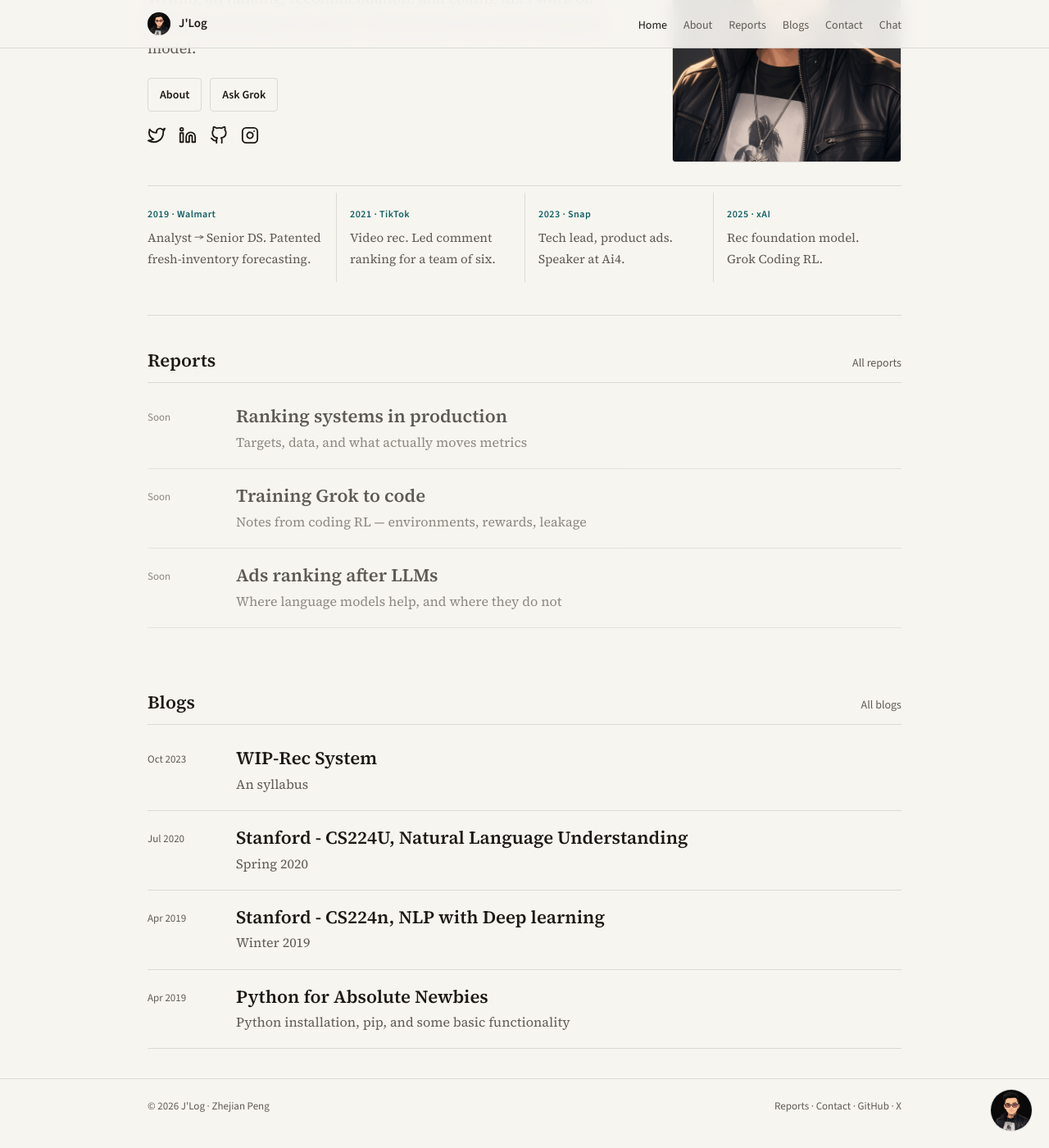
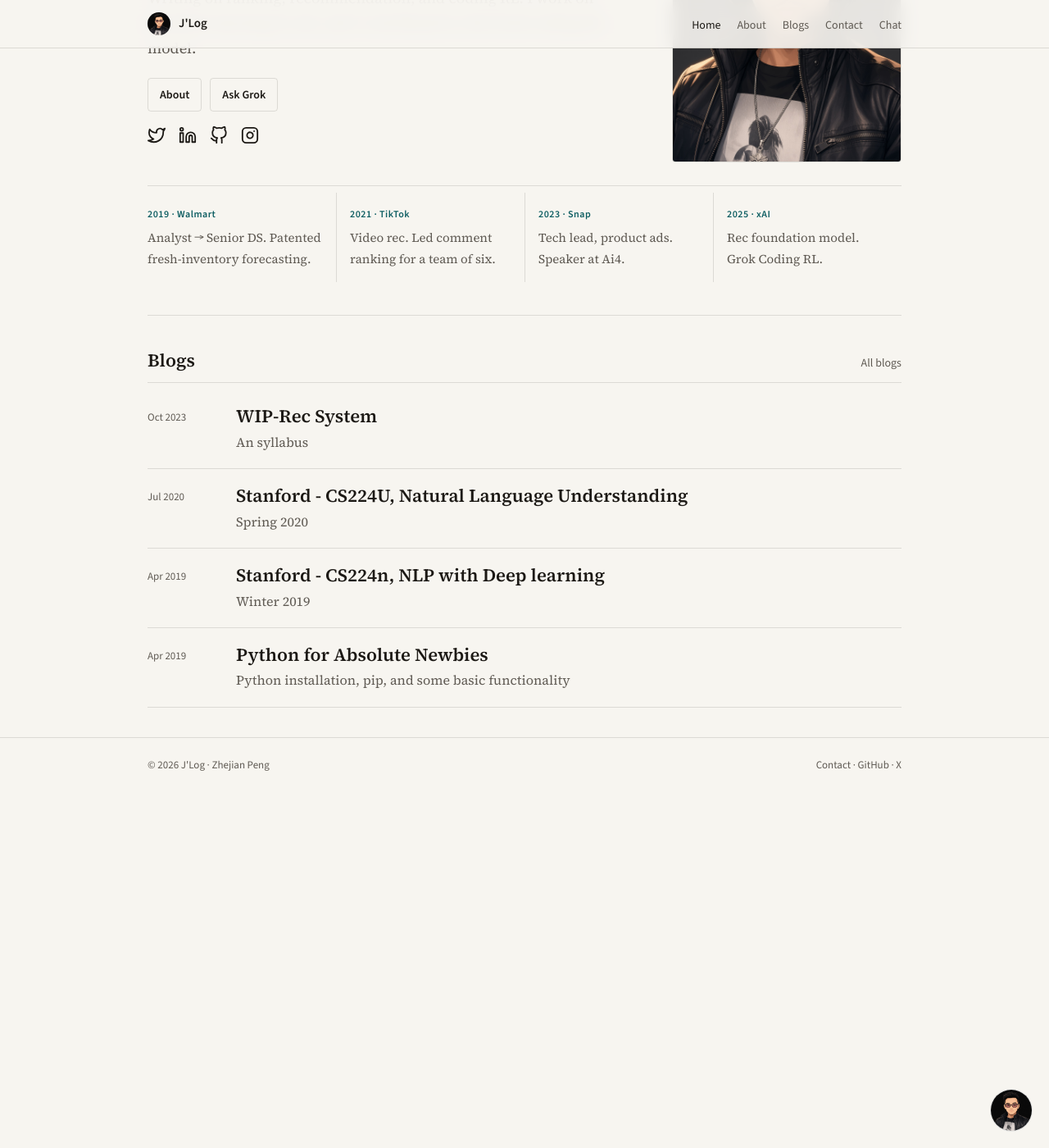
Before and after one commit to jazzikp/jazzikp.github.io, a Jekyll site: the page built from index.html, in a window 1280 px wide and 1400 px high, scrolled down 282 px. Shown: the whole window at 82% size. Built offline with Jekyll 4.4.1, drawn with Linux system fonts in a browser that asks for light colours; the list of posts is cut into pages by our own code.

Commit message:
Remove the Reports tab and empty homepage slots

```diff
--- a/_includes/footer.html
+++ b/_includes/footer.html
@@ -2,8 +2,7 @@
     <div class="wrap">
         <div>© {{ site.time | date: '%Y' }} {{ site.title }} · {{ site.author }}</div>
         <div>
-            <a href="{{ site.baseurl }}/reports/">Reports</a>
-            · <a href="{{ site.baseurl }}/contact/">Contact</a>
+            <a href="{{ site.baseurl }}/contact/">Contact</a>
             · <a href="https://github.com/{{ site.github_username }}">GitHub</a>
             · <a href="https://x.com/{{ site.twitter_username }}">X</a>
         </div>
--- a/_includes/nav.html
+++ b/_includes/nav.html
@@ -8,7 +8,6 @@
         <ul class="nav-links">
             <li><a href="{{ site.baseurl }}/" {% if page.url == "/" %}class="is-active"{% endif %}>Home</a></li>
             <li><a href="{{ site.baseurl }}/about/" {% if page.url == "/about/" %}class="is-active"{% endif %}>About</a></li>
-            <li><a href="{{ site.baseurl }}/reports/" {% if page.url contains "/reports" %}class="is-active"{% endif %}>Reports</a></li>
             <li><a href="{{ site.baseurl }}/tags/" {% if page.url == "/tags/" %}class="is-active"{% endif %}>Blogs</a></li>
             <li><a href="{{ site.baseurl }}/contact/" {% if page.url == "/contact/" %}class="is-active"{% endif %}>Contact</a></li>
             <li><a href="#" data-open-chat>Chat</a></li>
--- a/index.html
+++ b/index.html
@@ -43,34 +43,6 @@
 
     <section>
         <div class="section-head">
-            <h2>Reports</h2>
-            <a href="{{ site.baseurl }}/reports/">All reports</a>
-        </div>
-        <div class="post-list">
-            {% assign published = site.reports | where_exp: "r", "r.status != 'coming'" | sort: "date" | reverse %}
-            {% for report in published limit: 3 %}
-            <a class="post-card" href="{{ report.url | prepend: site.baseurl }}">
-                <time>{{ report.date | date: "%b %Y" }}</time>
-                <div>
-                    <h3>{{ report.title }}</h3>
-                    {% if report.subtitle %}<p>{{ report.subtitle }}</p>{% endif %}
-                </div>
-            </a>
-            {% endfor %}
-            {% for item in site.data.upcoming_reports limit: 3 %}
-            <div class="post-card is-soon">
-                <time>{{ item.eta }}</time>
-                <div>
-                    <h3>{{ item.title }}</h3>
-                    <p>{{ item.subtitle }}</p>
-                </div>
-            </div>
-            {% endfor %}
-        </div>
-    </section>
-
-    <section>
-        <div class="section-head">
             <h2>Blogs</h2>
             <a href="{{ site.baseurl }}/tags/">All blogs</a>
         </div>
```
